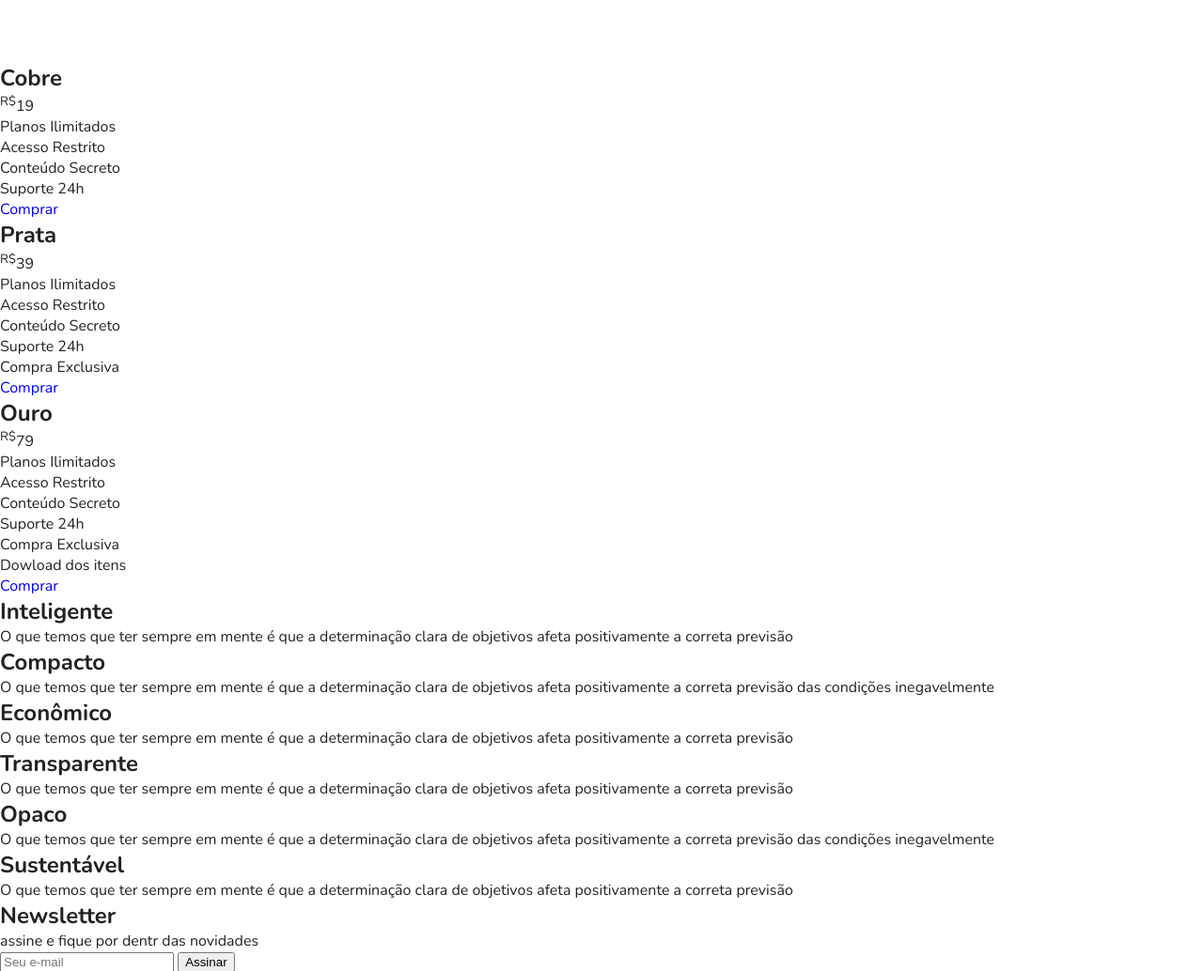
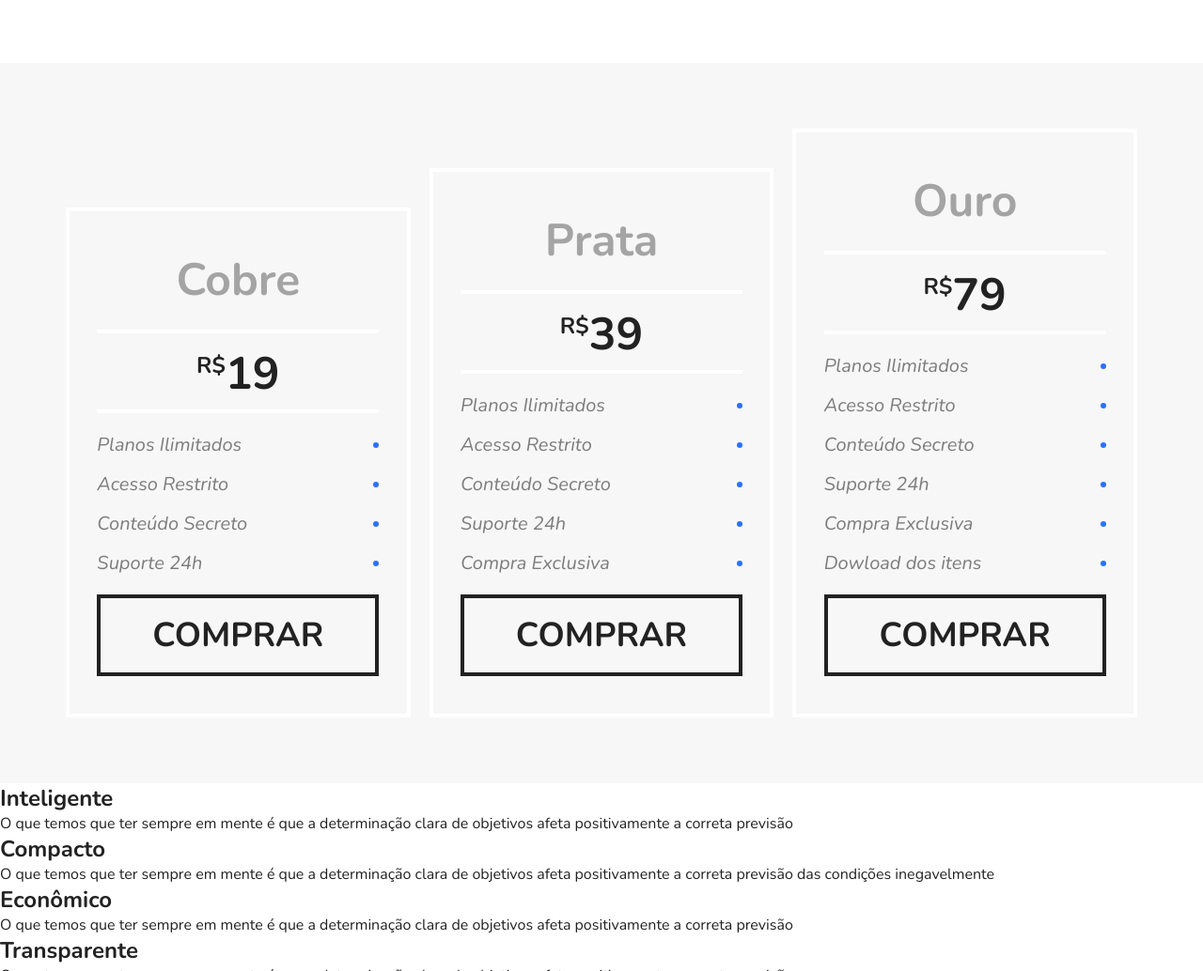
Before and after one commit to MiguelOCoelho/projeto-FlexBlog-Origamid, a plain HTML site: page index.html in a window 1280 px wide. Shown: the part 1754-2788 px from the top of the page at 94% size. Drawn offline with nearby package versions, Linux system fonts and the light colour scheme.

Commit message:
secao preco concluida

```diff
--- a/style.css
+++ b/style.css
@@ -34,7 +34,7 @@
 /* Superinfo */
 
 .superinfo-bg {
-  background: #122AB2;
+  background: #122ab2;
   color: #ffffff;
 }
 
@@ -127,7 +127,7 @@
 
 .sobre-info h1 {
   font-size: 3em;
-  margin-bottom: .5em;
+  margin-bottom: 0.5em;
 }
 
 .sobre-info p {
@@ -183,3 +183,93 @@
 .blue {
   border-top: 8px solid #66d9eb;
 }
+
+/* Preço */
+
+.preco {
+  background: #f7f7f7;
+  padding: 60px;
+  display: flex;
+  flex-wrap: wrap;
+  align-items: flex-end;
+}
+
+.preco-item {
+  flex: 1 1 260px;
+  border: 4px solid #ffffff;
+  padding: 20px;
+  margin: 10px;
+}
+
+.preco-item h2 {
+  font-size: 3em;
+  color: #a4a4a4;
+  text-align: center;
+  margin-top: 20px;
+}
+
+.preco-item span {
+  max-width: 300px;
+  margin: 20px auto;
+  display: block;
+  font-size: 3em;
+  text-align: center;
+  font-weight: bold;
+  padding: 10px 0 5px 0;
+  border-top: 4px solid #ffffff;
+  border-bottom: 4px solid #ffffff;
+}
+
+.preco-item sup {
+  font-size: 1.5rem;
+}
+
+.preco-item ul {
+  max-width: 300px;
+  margin: 20px auto;
+  font-size: 1.25em;
+  font-style: italic;
+  color: #7c7c7c;
+}
+
+.preco-item li {
+  display: flex;
+  justify-content: space-between;
+  align-items: center;
+  margin-bottom: 15px;
+}
+
+.preco-item li::after {
+  content: "";
+  display: block;
+  width: 6px;
+  height: 6px;
+  background: #2c70ff;
+  border-radius: 50%;
+}
+
+.preco-item a {
+  max-width: 300px;
+  display: block;
+  margin: 20px auto;
+  border: 4px solid;
+  color: #222222;
+  text-transform: uppercase;
+  font-weight: bold;
+  font-size: 2.25em;
+  padding: 15px 0;
+  text-align: center;
+}
+
+@media (max-width: 800px) {
+  .preco {
+    padding-left: 10px;
+    padding-right: 10px;
+  }
+  .preco .preco-item:nth-child(3) {
+    order: -2;
+  }
+  .preco .preco-item:nth-child(2) {
+    order: -1;
+  }
+}
```
